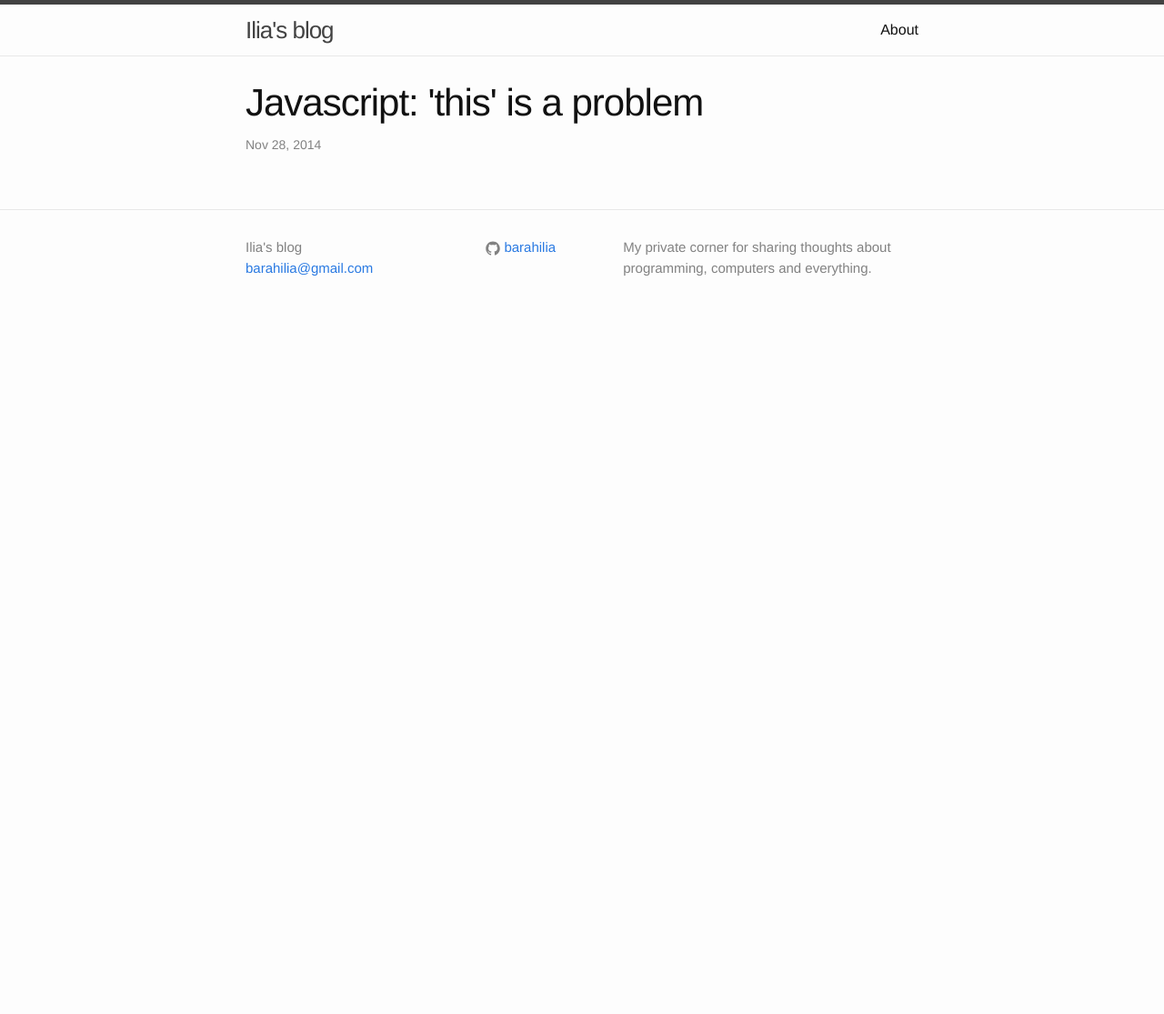
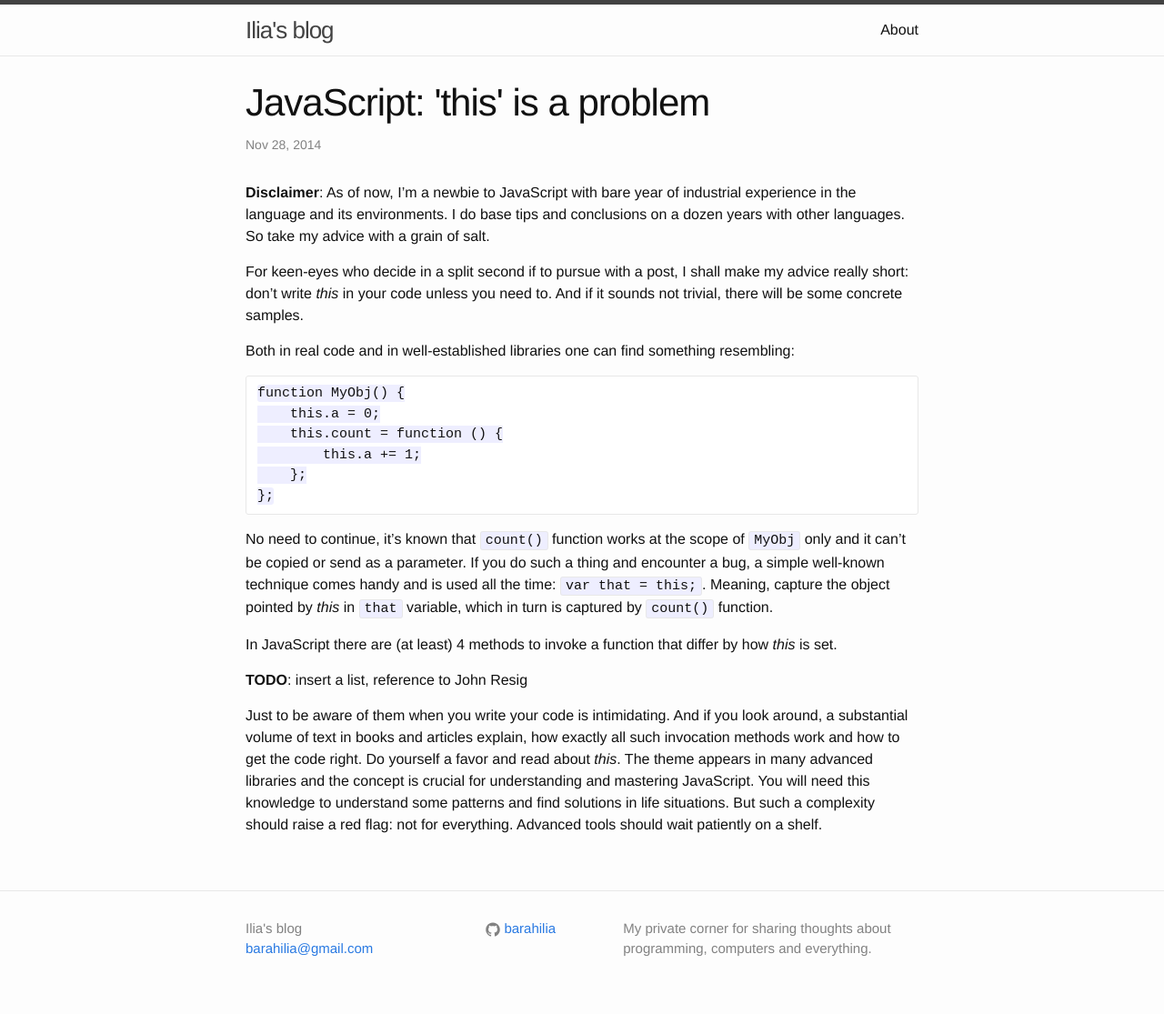
Before and after one commit to barahilia/blog, a Jekyll site: the page built from _posts/2014-11-28-javascript-this-is-a-problem.markdown, in a window 1280 px wide. Shown: the whole page at 91% size. Built offline with Jekyll 4.4.1, drawn with Linux system fonts in a browser that asks for light colours; before the commit the page ends 900 px from its top, so only the background shows below that.

Commit message:
Explaining why 'this' is a problem

```diff
--- a/_posts/2014-11-28-javascript-this-is-a-problem.markdown
+++ b/_posts/2014-11-28-javascript-this-is-a-problem.markdown
@@ -1,6 +1,45 @@
 ---
 layout: post
-title:  "Javascript: 'this' is a problem"
+title:  "JavaScript: 'this' is a problem"
 date:   2014-11-28 16:40:00
 categories: computers
 ---
+
+**Disclaimer**: As of now, I'm a newbie to JavaScript with bare year of
+industrial experience in the language and its environments. I do base tips and
+conclusions on a dozen years with other languages. So take my advice with a
+grain of salt.
+
+For keen-eyes who decide in a split second if to pursue with a post, I shall
+make my advice really short: don't write *this* in your code unless you need to.
+And if it sounds not trivial, there will be some concrete samples.
+
+Both in real code and in well-established libraries one can find something
+resembling:
+
+    function MyObj() {
+        this.a = 0;
+        this.count = function () {
+            this.a += 1;
+        };
+    };
+
+No need to continue, it's known that `count()` function works at the scope of
+`MyObj` only and it can't be copied or send as a parameter. If you do such a
+thing and encounter a bug, a simple well-known technique comes handy and is used
+all the time: `var that = this;`. Meaning, capture the object pointed by *this*
+in `that` variable, which in turn is captured by `count()` function.
+
+In JavaScript there are (at least) 4 methods to invoke a function that differ
+by how *this* is set.
+
+**TODO**: insert a list, reference to John Resig
+
+Just to be aware of them when you write your code is intimidating. And if you
+look around, a substantial volume of text in books and articles explain, how
+exactly all such invocation methods work and how to get the code right. Do
+yourself a favor and read about *this*. The theme appears in many advanced
+libraries and the concept is crucial for understanding and mastering JavaScript.
+You will need this knowledge to understand some patterns and find solutions in
+life situations. But such a complexity should raise a red flag: not for
+everything. Advanced tools should wait patiently on a shelf.
```
